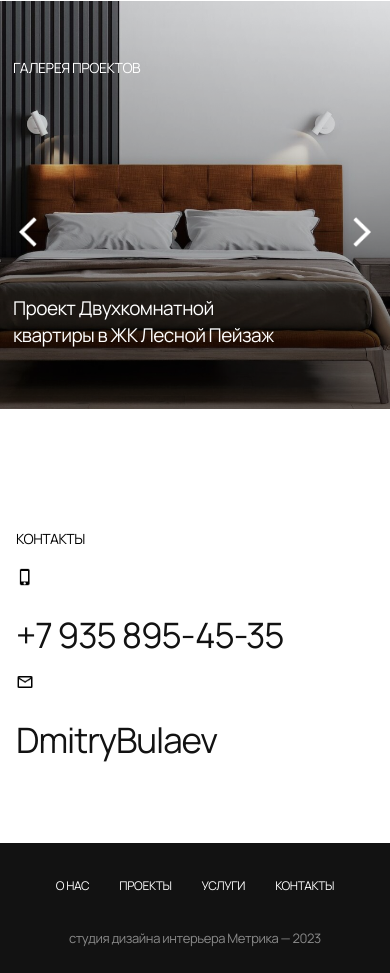
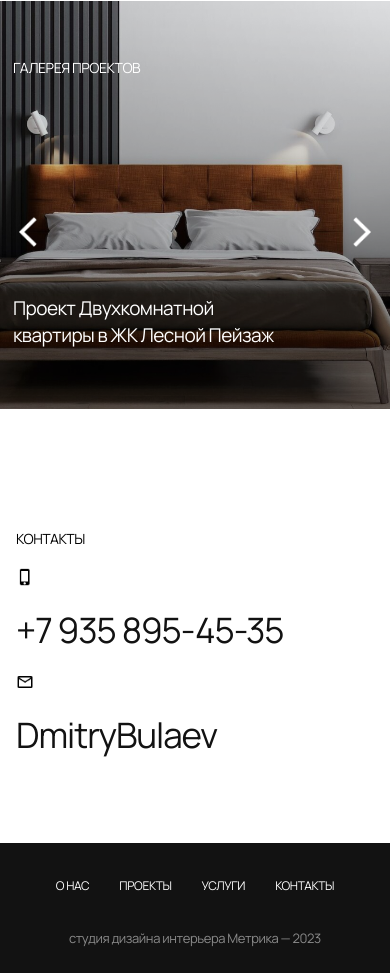
Before and after one commit to DmitryBulaev/metrika-adaptive, a plain HTML site: page index.html in a window 390 px wide. Shown: the part 5549-6522 px from the top of the page. Drawn offline with Linux system fonts and the light colour scheme.

Commit message:
refactoring contacts.css and footer.css

```diff
--- a/styles/contacts.css
+++ b/styles/contacts.css
@@ -47,7 +47,7 @@
     .contacts{
         flex-direction: column;
         gap: 60px;
-        justify-content: left;
+        justify-content: space-between;
     }
 }
 
@@ -85,25 +85,27 @@
 .contact__mail{
     position: relative;
     font-size: 60px;
-    line-height: 70px;
     text-decoration: none;
     color: #121212;
+    height: 70px;
 }
 @media (max-width: 1199px) {
     .contact__phone,
     .contact__mail{
         font-size: 45px;
-        line-height: 55px;
+        height: 55px;
     }
 }
 @media (max-width: 767px) {
     .contact__phone{
         font-size: 35px;
-        line-height: 45px;
+        height: 45px;
+        width: 269px;
     }
     .contact__mail{
         font-size: 35px;
-        line-height: 45px;
+        height: 45px;
+        width: 203px;
     }
 }
 
--- a/styles/footer.css
+++ b/styles/footer.css
@@ -16,14 +16,15 @@ footer{
 .nav_theme-dark{
     display: flex;
     gap: 35px;
+    height: 35px;
 
 }
 @media (max-width: 767px) {
     .nav_theme-dark{
         gap: 10px;
+        height: 35px;
     }
 }
-
 
 .nav_theme-dark .nav__link{
     display: block;
```
